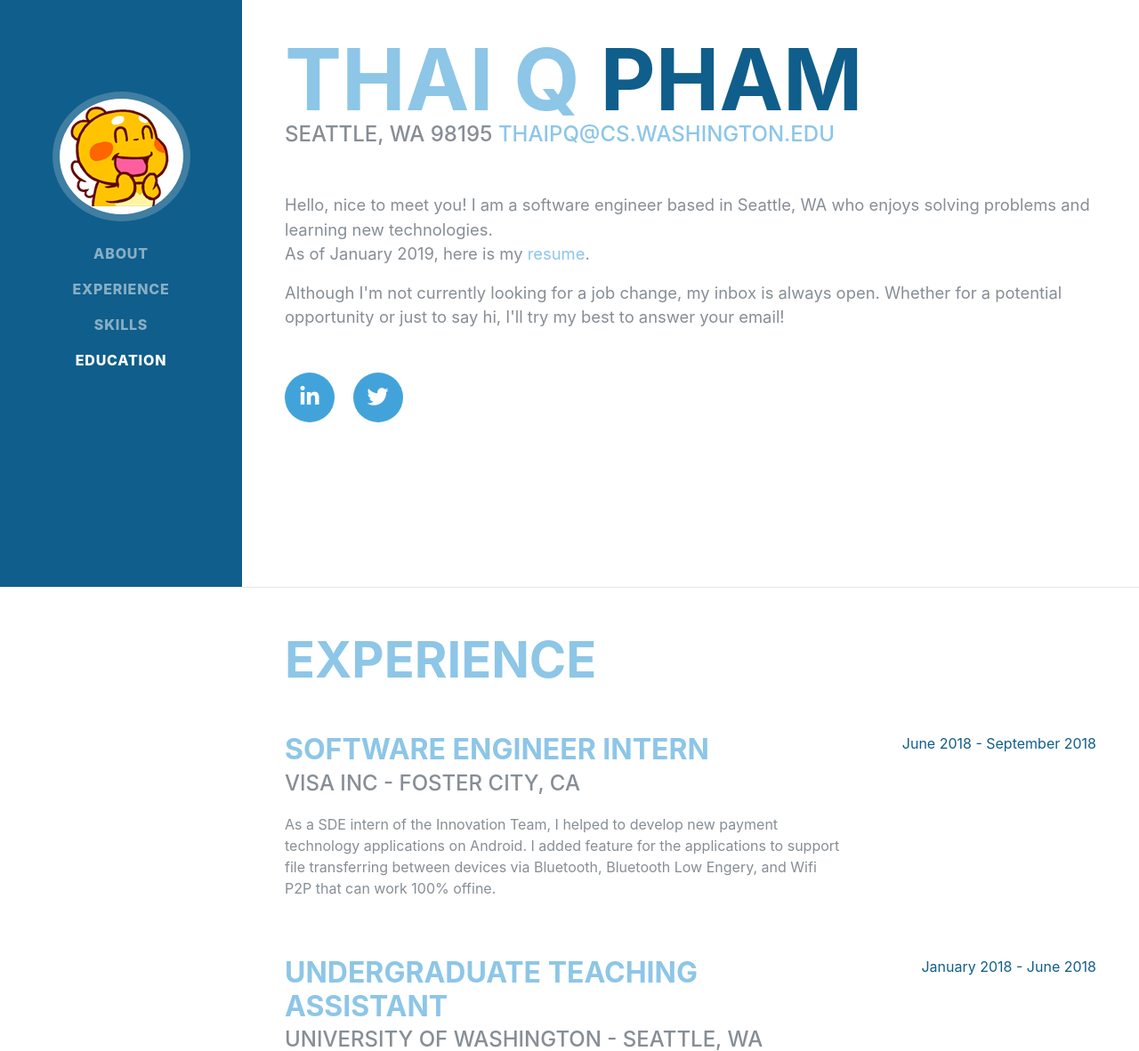
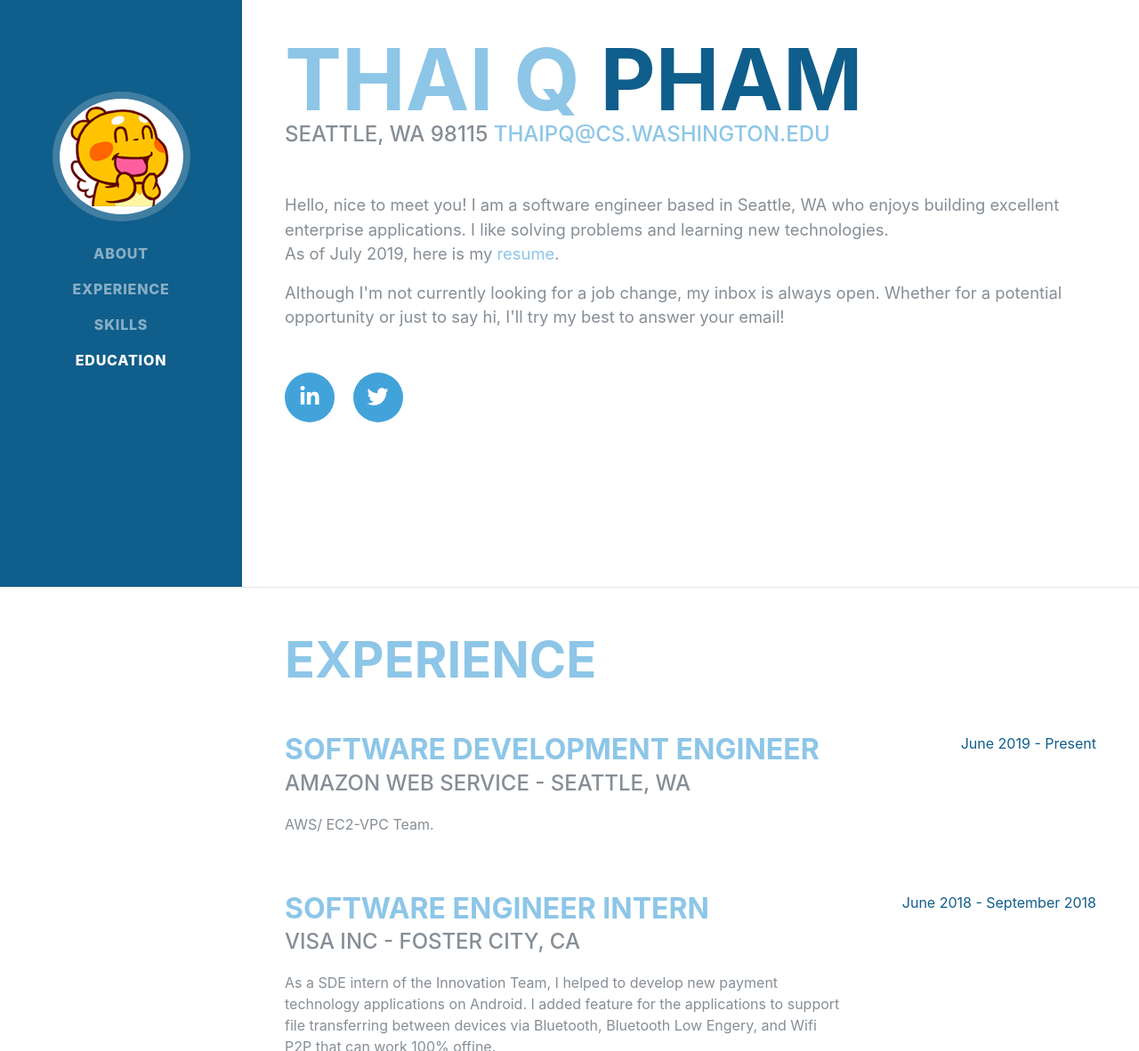
Before and after one commit to uwthaipq/personal-website, a plain HTML site: page index.html in a window 1280 px wide. Shown: the part 140-1322 px from the top of the page at 89% size. Drawn offline with Linux system fonts and the light colour scheme; a web font is replaced by a local one.

Commit message:
Update experience

```diff
--- a/index.html
+++ b/index.html
@@ -62,11 +62,11 @@
         <h1 class="mb-0">Thai Q
           <span class="text-primary">Pham</span>
         </h1>
-        <div class="subheading mb-5">Seattle, WA 98195
+        <div class="subheading mb-5">Seattle, WA 98115
           <a href="mailto:thaipq@cs.washington.edu">thaipq@cs.washington.edu</a>
         </div>
-        <p class="lead mb-3">Hello, nice to meet you! I am a software engineer based in Seattle, WA who enjoys solving problems and learning new technologies.  </br>
-        As of January 2019, here is my <a  href="#about">resume</a>.</br>
+        <p class="lead mb-3">Hello, nice to meet you! I am a software engineer based in Seattle, WA who enjoys building excellent enterprise applications. I like solving problems and learning new technologies.  </br>
+        As of July 2019, here is my <a  href="#about">resume</a>.</br>
          </p>
 
          <p class="lead mb-5"> Although I'm not currently looking for a job change, my inbox is always open. Whether for a potential opportunity or just to say hi, I'll try my best to answer your email! </p>
@@ -89,6 +89,17 @@
     <section class="resume-section p-3 p-lg-5 d-flex justify-content-center" id="experience">
       <div class="w-100">
         <h2 class="mb-5">Experience</h2>
+
+        <div class="resume-item d-flex flex-column flex-md-row justify-content-between mb-5">
+          <div class="resume-content">
+            <h3 class="mb-0">Software Development Engineer</h3>
+            <div class="subheading mb-3">Amazon Web Service - Seattle, WA</div>
+            <p>AWS/ EC2-VPC Team.</p>
+          </div>
+          <div class="resume-date text-md-right">
+            <span class="text-primary">June 2019 - Present</span>
+          </div>
+        </div>
 
         <div class="resume-item d-flex flex-column flex-md-row justify-content-between mb-5">
           <div class="resume-content">
```
